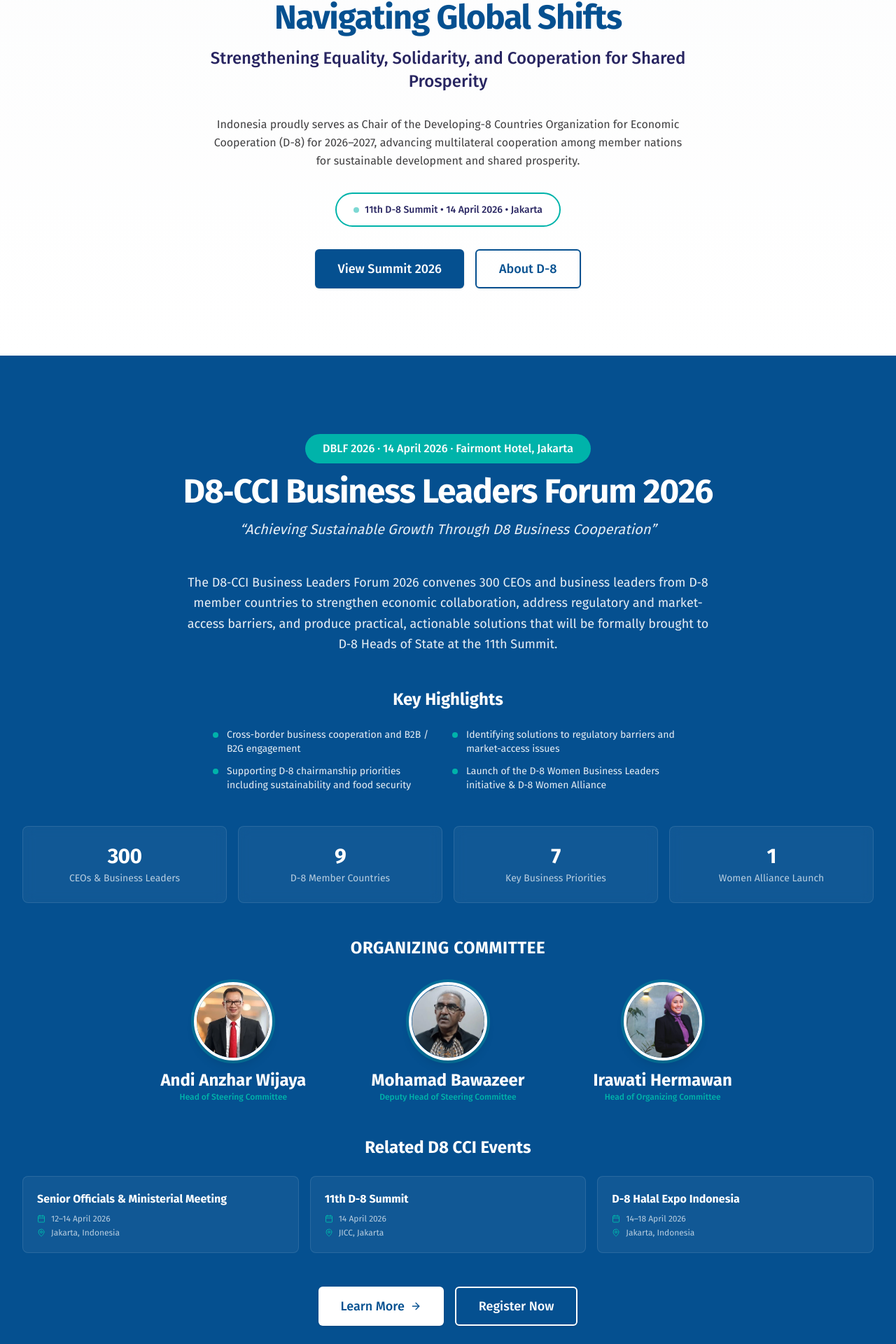
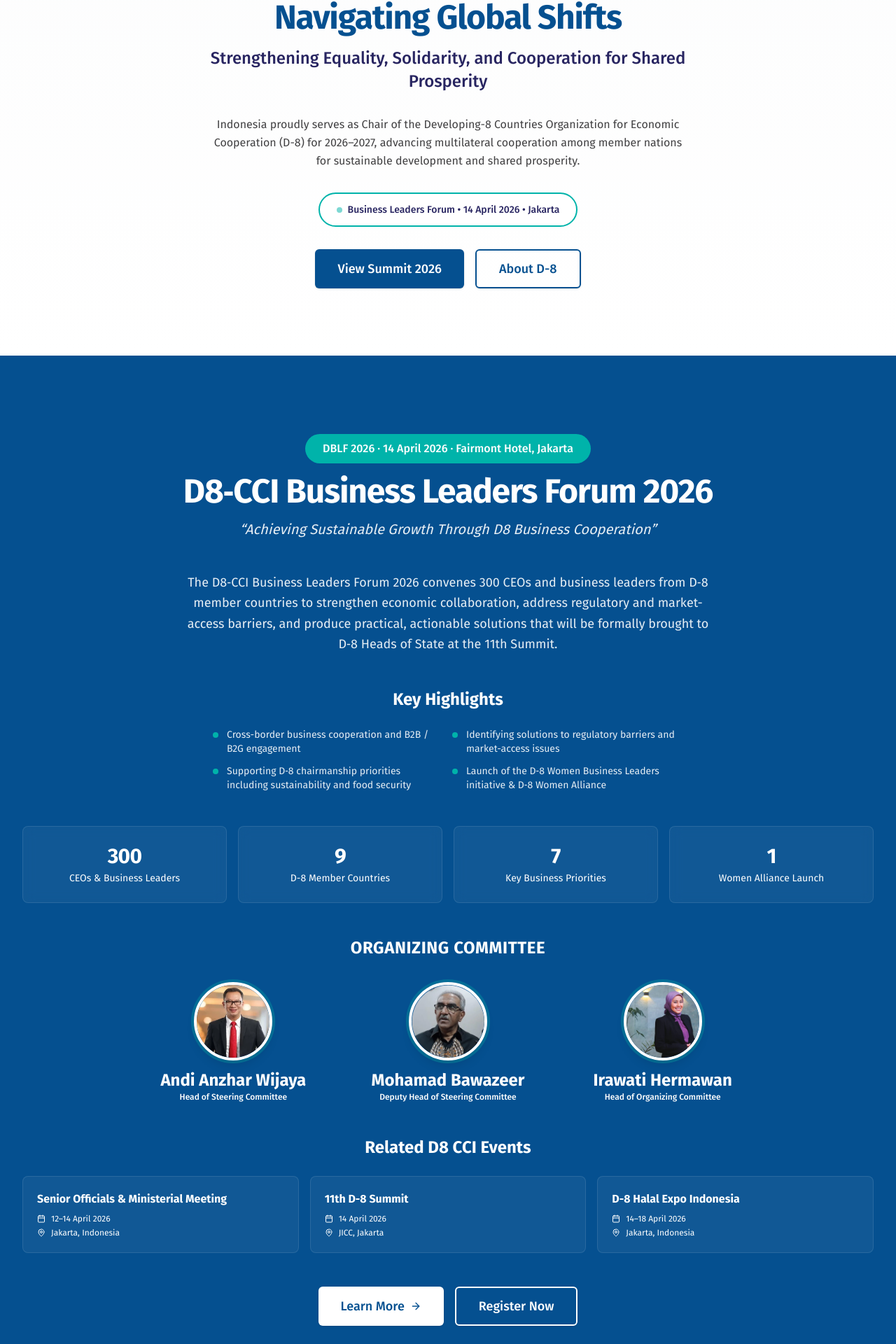
Before and after one commit to davekoz-dev/d8-cci, a Next.js app: page / in a window 1280 px wide. Shown: the part 1394-3314 px from the top of the page at 70% size. Built offline with nearby package versions, Linux system fonts and the light colour scheme.

Commit message:
fix: event

```diff
--- a/components/home/BusinessLeaderForum.tsx
+++ b/components/home/BusinessLeaderForum.tsx
@@ -98,7 +98,7 @@
       <Typography variant="display" className="text-white text-2xl md:text-3xl font-bold mb-1">
         {value}
       </Typography>
-      <Typography variant="bodySmall" className="text-white/70 text-xs md:text-sm">
+      <Typography variant="bodySmall" className="text-white text-xs md:text-sm">
         {label}
       </Typography>
     </div>
@@ -109,17 +109,17 @@
   return (
     <Link href={href} className="block group">
       <div className="bg-white/5 border border-white/10 rounded-lg p-4 md:p-5 hover:bg-white/10 hover:border-white/20 transition-all h-full">
-        <Typography variant="h3" className="text-white text-sm md:text-base font-bold mb-2 group-hover:text-[#00B3AA] transition-colors">
+        <Typography variant="h3" className="text-white text-sm md:text-base font-bold mb-2 group-hover:text-white transition-colors">
           {title}
         </Typography>
         <div className="space-y-1">
           <div className="flex items-center gap-2">
-            <Calendar className="h-3 w-3 text-[#00B3AA]" />
-            <Typography variant="bodySmall" className="text-white/70 text-xs">{date}</Typography>
+            <Calendar className="h-3 w-3 text-white" />
+            <Typography variant="bodySmall" className="text-white text-xs">{date}</Typography>
           </div>
           <div className="flex items-center gap-2">
-            <MapPin className="h-3 w-3 text-[#00B3AA]" />
-            <Typography variant="bodySmall" className="text-white/70 text-xs">{location}</Typography>
+            <MapPin className="h-3 w-3 text-white" />
+            <Typography variant="bodySmall" className="text-white text-xs">{location}</Typography>
           </div>
         </div>
       </div>
@@ -203,7 +203,7 @@
                     <Typography variant="h3" className="text-white font-bold text-base">
                       {member.name}
                     </Typography>
-                    <Typography variant="bodySmall" className="text-[#00B3AA] font-medium text-xs">
+                    <Typography variant="bodySmall" className="text-white font-medium text-xs">
                       {member.role}
                     </Typography>
                   </div>
--- a/components/home/HeroSectionWithMap.tsx
+++ b/components/home/HeroSectionWithMap.tsx
@@ -322,9 +322,7 @@
           {/* Summit Badge */}
           <div className="inline-flex items-center gap-2 rounded-full border-2 border-[#00B3AA] bg-white px-6 py-3">
             <div className="h-2 w-2 rounded-full bg-[#00B3AA] animate-pulse" />
-            <Typography variant="bodySmall" className="font-medium text-[#282561]">
-              {summit2026.title} • {summit2026.date} • Jakarta
-            </Typography>
+            <Typography variant="bodySmall" className="font-medium text-[#282561]">Business Leaders Forum • 14 April 2026 • Jakarta</Typography>
           </div>
 
           {/* CTAs */}
```
